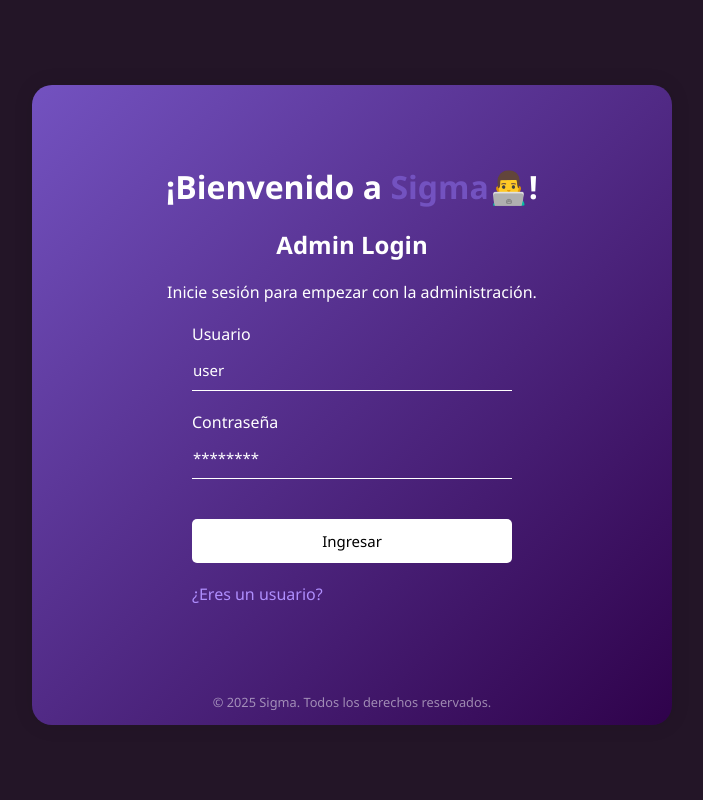
After one commit to RENACYT-UCV/sigma-uni-backend, a PHP site: page /Login-Admin.html in a window 1280 px wide. The commit adds this page. Shown: the whole page, without its empty margins (288-991 px from the left). Run offline with PHP 8.4, Linux system fonts and the light colour scheme.

Commit message:
add: login-user, register  and login-admin(fix)

```diff
--- /dev/null
+++ b/ProyectoFrontBack/Menu(Modulo-Aprendisaje)/Login-Admin.html
@@ -0,0 +1,35 @@
+<!DOCTYPE html>
+<html lang="en">
+<head>
+    <meta charset="UTF-8">
+    <meta name="viewport" content="width=device-width, initial-scale=1.0">
+    <link rel="icon" href="./iconos/logo sigma.png">
+    <link rel="stylesheet" href="./admin-login.css">
+
+    <title>Login Admin</title>
+
+</head>
+
+<body>
+
+    <div class="panel-center">
+        <h1>¡Bienvenido a <span>Sigma</span>👨‍💻!</h1>
+
+        <h2>Admin Login</h2>
+        <p>Inicie sesión para empezar con la administración.</p>
+        <form>
+
+            <label>Usuario</label>
+            <input type="text" placeholder="user" required name="user">
+
+            <label>Contraseña</label>
+            <input placeholder="********" type="password" required name="password">
+            <button class="login" type="submit" >Ingresar</button>
+            <a href="#">¿Eres un usuario?</a>
+        </form>
+
+        <footer>© 2025 Sigma. Todos los derechos reservados.</footer>
+    </div>
+</body>
+
+</html>
--- /dev/null
+++ b/ProyectoFrontBack/Menu(Modulo-Aprendisaje)/admin-login.css
@@ -0,0 +1,115 @@
+*{
+    font-family: "Segoe UI", sans-serif;
+    box-sizing: border-box;
+    padding: 0;
+    margin: 0;
+}
+
+
+body {
+    width: 100%;
+    height: 100vh;
+    display: flex;
+    justify-content: center;
+    align-items: center;
+    background-color: rgb(35, 21, 39);
+}
+
+h1{
+    margin-top: 80px;
+    margin-bottom: 0;
+    color: white;
+}
+
+h2{
+    color: white;
+    margin: 20px;
+}
+
+p{
+    color: white;
+}
+
+span{
+    color:#7352c0
+}
+
+.panel-center{
+    width: 50%;
+    height: 80vh;
+    display: flex;
+    flex-direction: column;
+    align-items: center;
+    background: linear-gradient(135deg, #7352c0, #2f024b);
+    box-shadow: 0 0 20px rgba(0, 0, 0, 0.1);
+    border-radius: 20px;
+    margin-top: 10px;
+    box-sizing: content-box;
+}
+
+.panel-center form{
+    width: 50%;
+    display: flex;
+    flex-direction: column;
+    align-items: start;
+    justify-content: start;
+    box-sizing: content-box;
+}
+
+label{
+    display: flex;
+    justify-content: center;
+    align-self: flex-start;
+    margin-top: 20px;
+}
+
+.panel-center input {
+    width: 100%;
+    border: none;
+    background: local;
+    border-bottom: 1px solid #fff;
+    text-decoration-color: white;
+    color: white;
+    margin-top: 5px;
+    padding: 10px 1px;
+    font-size: 15px;
+}
+.panel-center input::placeholder {
+color: white;
+}
+
+.panel-center input:focus{
+    outline: none;
+    color: white;
+}
+
+label{
+    color: white;
+}
+
+.panel-center footer{
+    font-size: 0.8rem;
+    opacity: 0.5;
+    height: auto;
+    margin-top: auto;
+    height: 5%;
+    color: white;
+}
+
+.panel-center button{
+    margin-top: 40px;
+    width: 100%;
+    border: none;
+    border-radius: 5px;
+    background: white;
+    color: black;
+    padding: 12px;
+    cursor: pointer;
+    font-size: 15px;
+}
+
+a{
+    margin-top: 20px;
+    text-decoration: none;
+    color: #af8efd;
+}
```
Also changed, not shown: ProyectoFrontBack/Menu(Modulo-Aprendisaje)/Login.html (+5 -4 lines), ProyectoFrontBack/Menu(Modulo-Aprendisaje)/Registro.html (added, +57 -0 lines), ProyectoFrontBack/Menu(Modulo-Aprendisaje)/login.css (+16 -13 lines).
